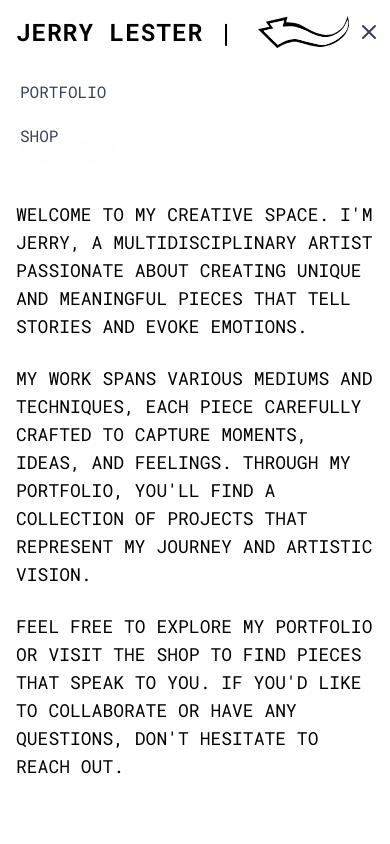
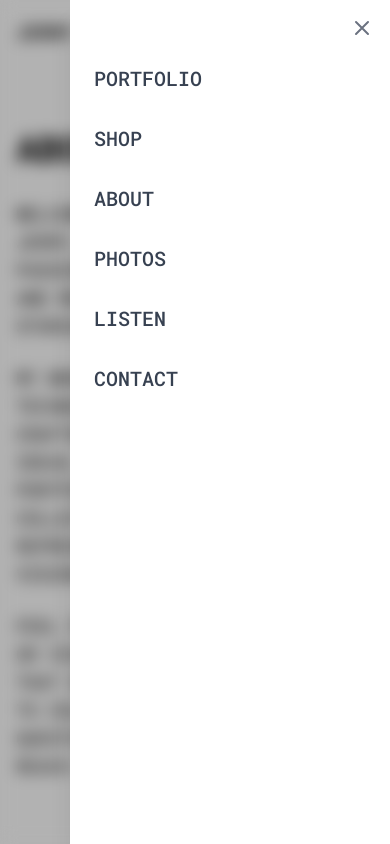
Before and after one commit to andrew1north/jerry-site, a Next.js app: page /about in a window 390 px wide. Both pictures are taken after a click on the button "Open main menu". Shown: the top 844 px of the page. Built offline with nearby package versions, Linux system fonts and the light colour scheme.

Commit message:
feat/hamburger

```diff
--- a/src/components/Menu.tsx
+++ b/src/components/Menu.tsx
@@ -1,5 +1,8 @@
+"use client";
+
 import Link from 'next/link';
 import { Press_Start_2P } from "next/font/google";
+import { useRouter } from 'next/navigation';
 
 const pressStart2P = Press_Start_2P({
   weight: "400",
@@ -17,18 +20,26 @@ const menuItems = [
 ];
 
 export default function Menu() {
+  const router = useRouter();
+
+  const handleMenuItemClick = (href: string) => {
+    // Set a flag in localStorage to indicate that user has navigated through the menu
+    localStorage.setItem('menuNavigated', 'true');
+    router.push(href);
+  };
+
   return (
     <div id="menu" className="h-screen flex flex-col items-center justify-center bg-black/95 animate-fadeIn">
       <nav className={`${pressStart2P.className} flex flex-col items-center gap-8 -mt-16`}>
         {menuItems.map((item, index) => (
-          <Link
+          <button
             key={item.href}
-            href={item.href}
-            className={`text-white text-xl md:text-2xl hover:text-purple-400 transition-colors duration-300 opacity-0 animate-menuItemFadeIn ${index === 0 ? 'pt-4' : ''}`}
+            onClick={() => handleMenuItemClick(item.href)}
+            className={`text-white text-xl md:text-2xl hover:text-purple-400 transition-colors duration-300 opacity-0 animate-menuItemFadeIn bg-transparent border-none cursor-pointer ${index === 0 ? 'pt-4' : ''}`}
             style={{ animationDelay: `${index * 100}ms`, animationFillMode: 'forwards' }}
           >
             {item.title}
-          </Link>
+          </button>
         ))}
       </nav>
     </div>
--- a/src/components/NavBar.tsx
+++ b/src/components/NavBar.tsx
@@ -2,24 +2,71 @@
 
 import Link from "next/link";
 import Image from "next/image";
-import { useState } from "react";
+import { useState, useEffect } from "react";
 
 export default function NavBar() {
   const [isMenuOpen, setIsMenuOpen] = useState(false);
+  const [blurAmount, setBlurAmount] = useState(0);
+
+  // Handle blur animation
+  useEffect(() => {
+    let animationFrame: number;
+    let startTime: number;
+    const duration = 300; // match the duration of other animations
+
+    const animateBlur = (timestamp: number) => {
+      if (!startTime) startTime = timestamp;
+      const elapsed = timestamp - startTime;
+      const progress = Math.min(elapsed / duration, 1);
+
+      if (isMenuOpen) {
+        setBlurAmount(progress * 8); // 0px to 8px blur
+      } else {
+        setBlurAmount(8 - progress * 8); // 8px to 0px blur
+      }
+
+      if (progress < 1) {
+        animationFrame = requestAnimationFrame(animateBlur);
+      }
+    };
+
+    // Start animation
+    animationFrame = requestAnimationFrame(animateBlur);
+
+    // Cleanup
+    return () => {
+      if (animationFrame) {
+        cancelAnimationFrame(animationFrame);
+      }
+    };
+  }, [isMenuOpen]);
+
+  // Prevent scrolling when menu is open
+  useEffect(() => {
+    if (isMenuOpen) {
+      document.body.style.overflow = 'hidden';
+    } else {
+      document.body.style.overflow = 'unset';
+    }
+    return () => {
+      document.body.style.overflow = 'unset';
+    };
+  }, [isMenuOpen]);
 
   return (
-    <nav className="fixed top-0 left-0 right-0 z-50 bg-white/80 backdrop-blur-sm">
+    <>
+      <nav className="fixed top-0 left-0 right-0 z-40 bg-white/80 backdrop-blur-sm">
         <div className="max-w-7xl mx-auto px-4 sm:px-6 lg:px-8">
           <div className="flex justify-between h-16">
             <div className="flex-shrink-0 flex items-center">
-            <Link href="/" className="flex items-center gap-6">
-              <span className="text-2xl font-bold tracking-wider">JERRY LESTER |</span>
+              <Link href="/" className="flex items-center gap-2 sm:gap-6">
+                <span className="text-lg sm:text-2xl font-bold tracking-wider">JERRY LESTER |</span>
                 <Image
                   src="/jerrylesterstudioslogo.svg"
                   alt="Jerry Lester Studios"
                   width={150}
                   height={48}
-                className="w-auto h-8"
+                  className="w-auto h-6 sm:h-8"
                 />
               </Link>
             </div>
@@ -38,16 +85,13 @@ export default function NavBar() {
               >
                 Shop
               </Link>
-          </div>
 
-          {/* Mobile menu button */}
-          <div className="sm:hidden flex items-center">
+              {/* Hamburger menu button (visible on all screen sizes) */}
               <button
-              onClick={() => setIsMenuOpen(!isMenuOpen)}
-              className="inline-flex items-center justify-center p-2 rounded-md text-gray-700 hover:text-gray-900"
+                onClick={() => setIsMenuOpen(true)}
+                className="inline-flex items-center justify-center p-2 rounded-md text-gray-700 hover:text-gray-900 hover:bg-gray-100 transition-colors"
               >
-              <span className="sr-only">Open main menu</span>
-              {!isMenuOpen ? (
+                <span className="sr-only">Open menu</span>
                 <svg
                   className="block h-6 w-6"
                   xmlns="http://www.w3.org/2000/svg"
@@ -62,9 +106,74 @@ export default function NavBar() {
                     d="M4 6h16M4 12h16M4 18h16"
                   />
                 </svg>
-              ) : (
+              </button>
+            </div>
+
+            {/* Mobile menu links and button */}
+            <div className="sm:hidden flex items-center">
+              <button
+                onClick={() => setIsMenuOpen(true)}
+                className="inline-flex items-center justify-center p-2 rounded-md text-gray-700 hover:text-gray-900"
+              >
+                <span className="sr-only">Open main menu</span>
                 <svg
                   className="block h-6 w-6"
+                  xmlns="http://www.w3.org/2000/svg"
+                  fill="none"
+                  viewBox="0 0 24 24"
+                  stroke="currentColor"
+                >
+                  <path
+                    strokeLinecap="round"
+                    strokeLinejoin="round"
+                    strokeWidth={2}
+                    d="M4 6h16M4 12h16M4 18h16"
+                  />
+                </svg>
+              </button>
+            </div>
+          </div>
+        </div>
+      </nav>
+
+      {/* Slide-out panel with smooth animations */}
+      <div
+        className={`fixed inset-0 z-50 overflow-hidden transition-all duration-300 ease-in-out ${
+          isMenuOpen ? 'visible' : 'invisible'
+        }`}
+      >
+        {/* Darkening overlay */}
+        <div
+          className={`absolute inset-0 bg-black/30 transition-opacity duration-300 ${
+            isMenuOpen ? 'opacity-100' : 'opacity-0'
+          }`}
+          onClick={() => setIsMenuOpen(false)}
+        ></div>
+
+        {/* Blur overlay - using inline style for dynamic blur value */}
+        <div
+          className="absolute inset-0 pointer-events-none"
+          style={{
+            backdropFilter: `blur(${blurAmount}px)`,
+            WebkitBackdropFilter: `blur(${blurAmount}px)`,
+            transition: 'backdrop-filter 300ms ease-out'
+          }}
+        ></div>
+
+        {/* Panel with slide effect */}
+        <div
+          className={`absolute inset-y-0 right-0 max-w-xs w-full bg-white shadow-xl transform transition-transform duration-300 ease-out ${
+            isMenuOpen ? 'translate-x-0' : 'translate-x-full'
+          }`}
+        >
+          {/* Close button */}
+          <div className="absolute top-0 right-0 pt-4 pr-4">
+            <button
+              onClick={() => setIsMenuOpen(false)}
+              className="text-gray-500 hover:text-gray-700 focus:outline-none transition-colors duration-200"
+            >
+              <svg
+                className="h-6 w-6"
                 xmlns="http://www.w3.org/2000/svg"
                 fill="none"
                 viewBox="0 0 24 24"
@@ -77,33 +186,37 @@ export default function NavBar() {
                   d="M6 18L18 6M6 6l12 12"
                 />
               </svg>
-              )}
             </button>
+          </div>
+
+          {/* Menu content with appear animation */}
+          <div className="h-full overflow-y-auto py-16 px-6">
+            <nav className="flex flex-col space-y-8">
+              {/* All menu items for mobile */}
+              {[
+                { name: 'Portfolio', href: '/portfolio', mobileOnly: true },
+                { name: 'Shop', href: '/shop', mobileOnly: true },
+                { name: 'About', href: '/about', mobileOnly: false },
+                { name: 'Photos', href: '/photos', mobileOnly: false },
+                { name: 'Listen', href: '/listen', mobileOnly: false },
+                { name: 'Contact', href: '/contact', mobileOnly: false }
+              ].map((item, index) => (
+                <Link
+                  key={item.name}
+                  href={item.href}
+                  className={`text-gray-700 hover:text-gray-900 text-xl font-medium transform transition-all duration-300 ${
+                    isMenuOpen ? 'translate-x-0 opacity-100' : 'translate-x-8 opacity-0'
+                  } ${item.mobileOnly ? 'sm:hidden' : ''}`}
+                  style={{ transitionDelay: `${150 + index * 75}ms` }}
+                  onClick={() => setIsMenuOpen(false)}
+                >
+                  {item.name}
+                </Link>
+              ))}
+            </nav>
           </div>
         </div>
       </div>
-
-      {/* Mobile menu */}
-      {isMenuOpen && (
-        <div className="sm:hidden bg-white/80 backdrop-blur-sm">
-          <div className="px-2 pt-2 pb-3 space-y-1">
-            <Link
-              href="/portfolio"
-              className="block px-3 py-2 text-gray-700 hover:text-gray-900"
-              onClick={() => setIsMenuOpen(false)}
-            >
-              Portfolio
-            </Link>
-            <Link
-              href="/shop"
-              className="block px-3 py-2 text-gray-700 hover:text-gray-900"
-              onClick={() => setIsMenuOpen(false)}
-            >
-              Shop
-            </Link>
-          </div>
-        </div>
-      )}
-    </nav>
+    </>
   );
 }
```
Lines whose indentation alone changed are shown as unchanged.
